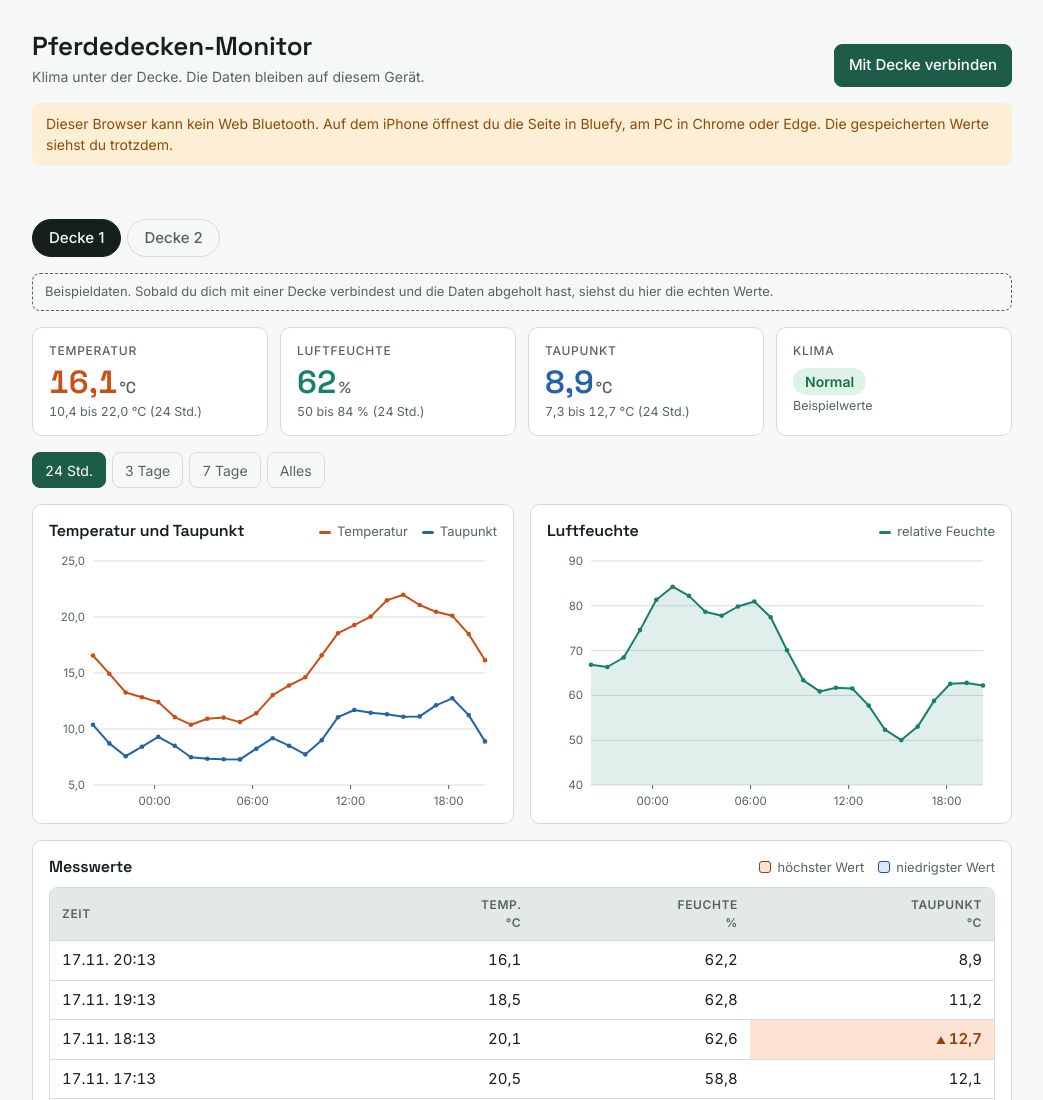
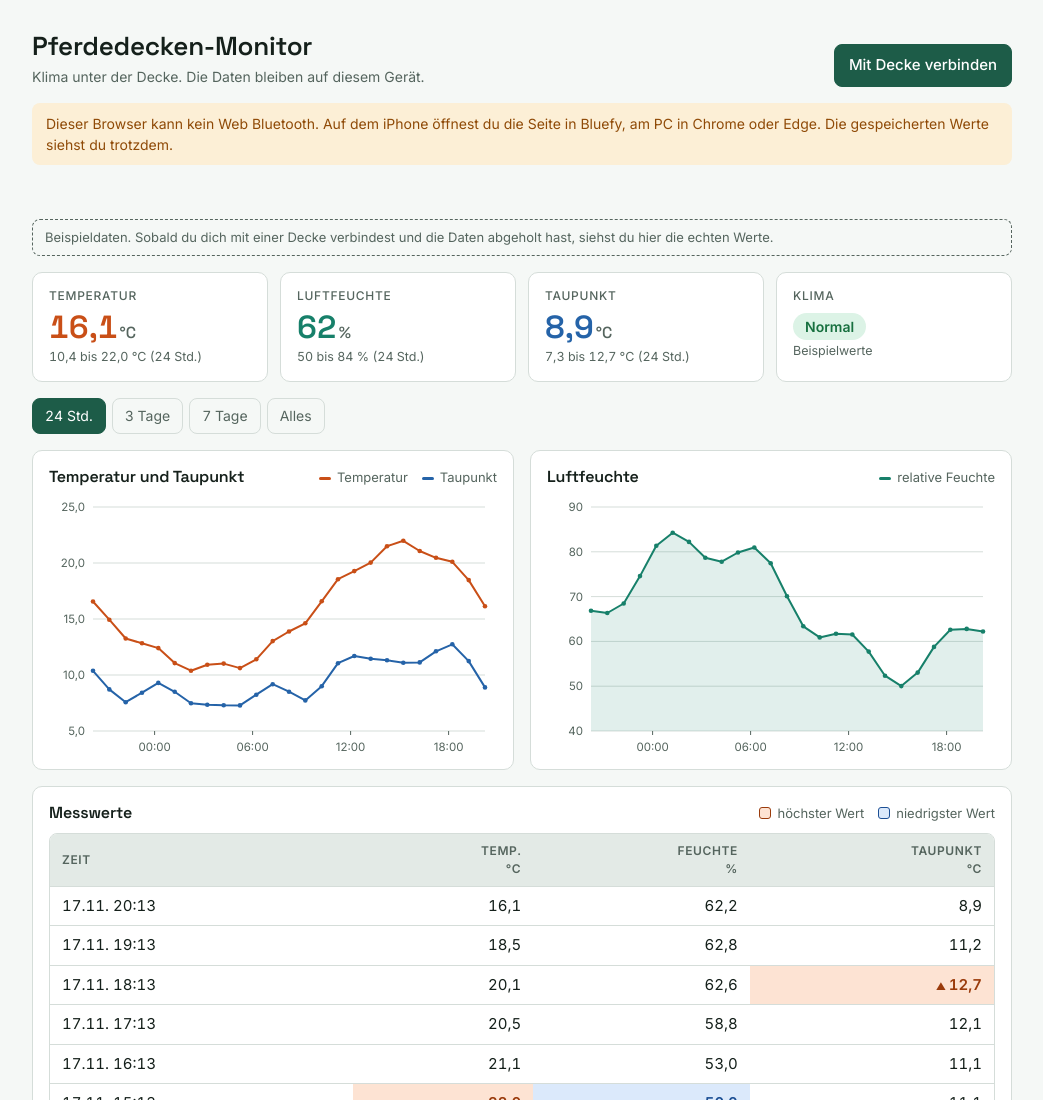
Before and after one commit to adrianhnk/dashley, a plain HTML site: page index.html in a window 1280 px wide. Shown: the top 1100 px of the page, without its empty margins (118-1161 px from the left). Drawn offline with Linux system fonts and the light colour scheme.

Commit message:
Leere Standard-Decken ausblenden: nur Decken mit Messwerten bekommen einen Tab
Co-Authored-By: Claude Sonnet 5.5 <noreply@anthropic.com>
Claude-Session: https://claude.ai/code/session_01VUq2FmLg8ucZyvaRp1xZGi

```diff
--- a/index.html
+++ b/index.html
@@ -290,10 +290,17 @@
   var range = '24h';
   var busy = false;
 
+  // Nur Decken mit gespeicherten Messwerten bekommen einen Tab; leere Standard-Decken bleiben unsichtbar.
   function slots() {
-    var list = DEFAULT_SLOTS.slice();
-    Object.keys(store.blankets).forEach(function (n) { if (list.indexOf(n) < 0) list.push(n); });
-    return list;
+    var names = Object.keys(store.blankets).filter(function (n) {
+      return store.blankets[n].records && store.blankets[n].records.length;
+    });
+    names.sort(function (a, b) {
+      var ia = DEFAULT_SLOTS.indexOf(a), ib = DEFAULT_SLOTS.indexOf(b);
+      if (ia < 0) ia = 99; if (ib < 0) ib = 99;
+      return (ia - ib) || (a < b ? -1 : 1);
+    });
+    return names;
   }
 
   // ---------- Beispieldaten (nur Anzeige, werden nie gespeichert) ----------
@@ -504,7 +511,10 @@
   function renderTabs() {
     var host = $('tabs');
     host.innerHTML = '';
-    slots().forEach(function (n) {
+    var list = slots();
+    if (list.length && list.indexOf(sel) < 0) sel = list[0];
+    host.hidden = !list.length;
+    list.forEach(function (n) {
       var b = document.createElement('button');
       b.type = 'button'; b.className = 'tab'; b.setAttribute('role', 'tab');
       b.setAttribute('aria-selected', n === sel ? 'true' : 'false');
```
